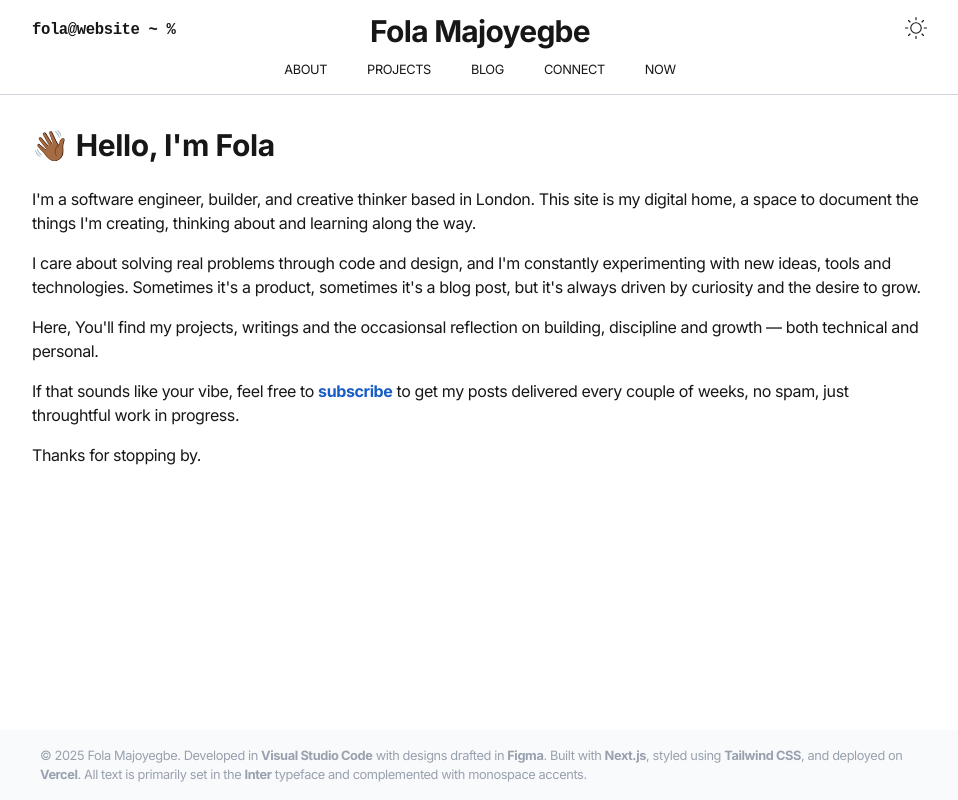
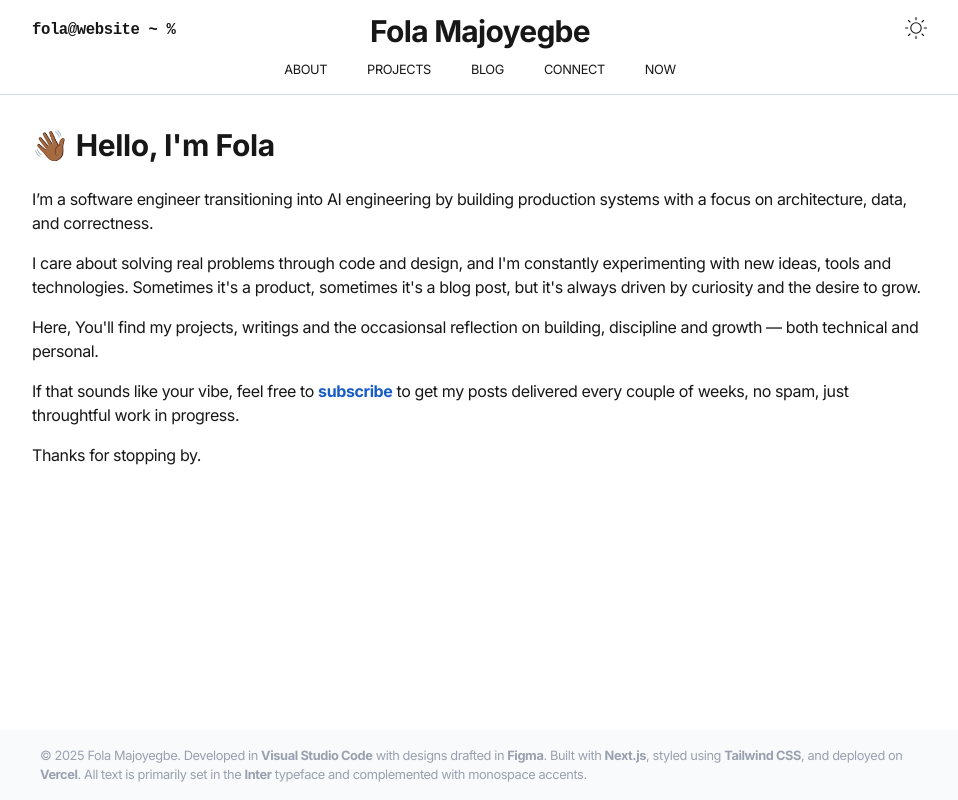
Before and after one commit to Folamajo/portfolio, a Next.js app: page / in a window 1280 px wide. Shown: the whole page, without its empty margins (160-1118 px from the left). Built offline with nearby package versions, Linux system fonts and the light colour scheme.

Commit message:
Fixing about page

```diff
--- a/src/app/page.tsx
+++ b/src/app/page.tsx
@@ -74,7 +74,7 @@ export default function Home() {
             <h1 className='font-bold text-3xl '>👋🏾 {"Hello, I'm Fola"}</h1>
             <div className= "mt-6">
                <p>
-                  {"I'm a software engineer, builder, and creative thinker based in London. This site is my digital home, a space to document the things I'm creating, thinking about and learning along the way. "}
+                  {"I’m a software engineer transitioning into AI engineering by building production systems with a focus on architecture, data, and correctness. "}
                </p>
 
                <p className="mt-4">
```
